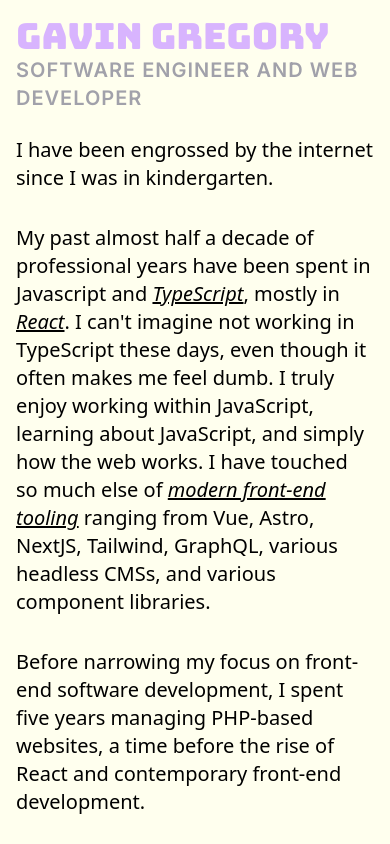
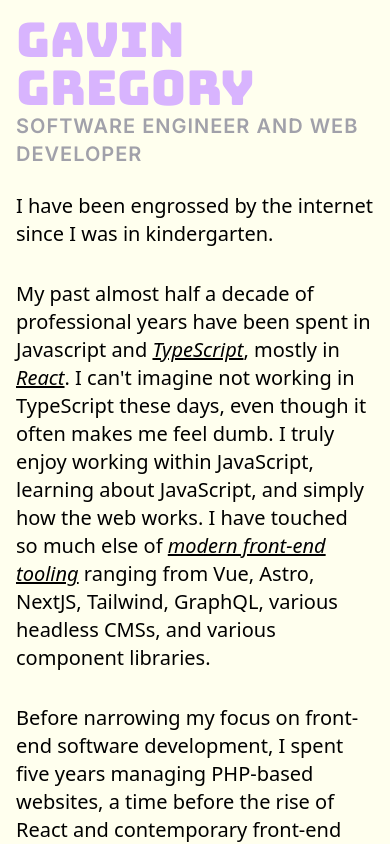
Before and after one commit to gavgrego/gavins-page, a Next.js app: page / in a window 390 px wide. Shown: the top 844 px of the page. Built offline with nearby package versions, Linux system fonts and the light colour scheme.

Commit message:
update h1 mobile text size

```diff
--- a/app/page.tsx
+++ b/app/page.tsx
@@ -5,7 +5,7 @@
     <main className="md:h-screen bg-cream-100 text-black">
       <div className="container flex flex-col justify-center h-full py-4">
         <div className="flex flex-col mb-6">
-          <h1 className="text-purple-300 text-4xl md:text-7xl lg:text-9xl">Gavin Gregory</h1>
+          <h1 className="text-purple-300 text-5xl md:text-7xl lg:text-9xl">Gavin Gregory</h1>
           <h2 className="text-zinc-400 uppercase tracking-wider text-xl md:text-3xl">
             Software Engineer and Web Developer
           </h2>
```
